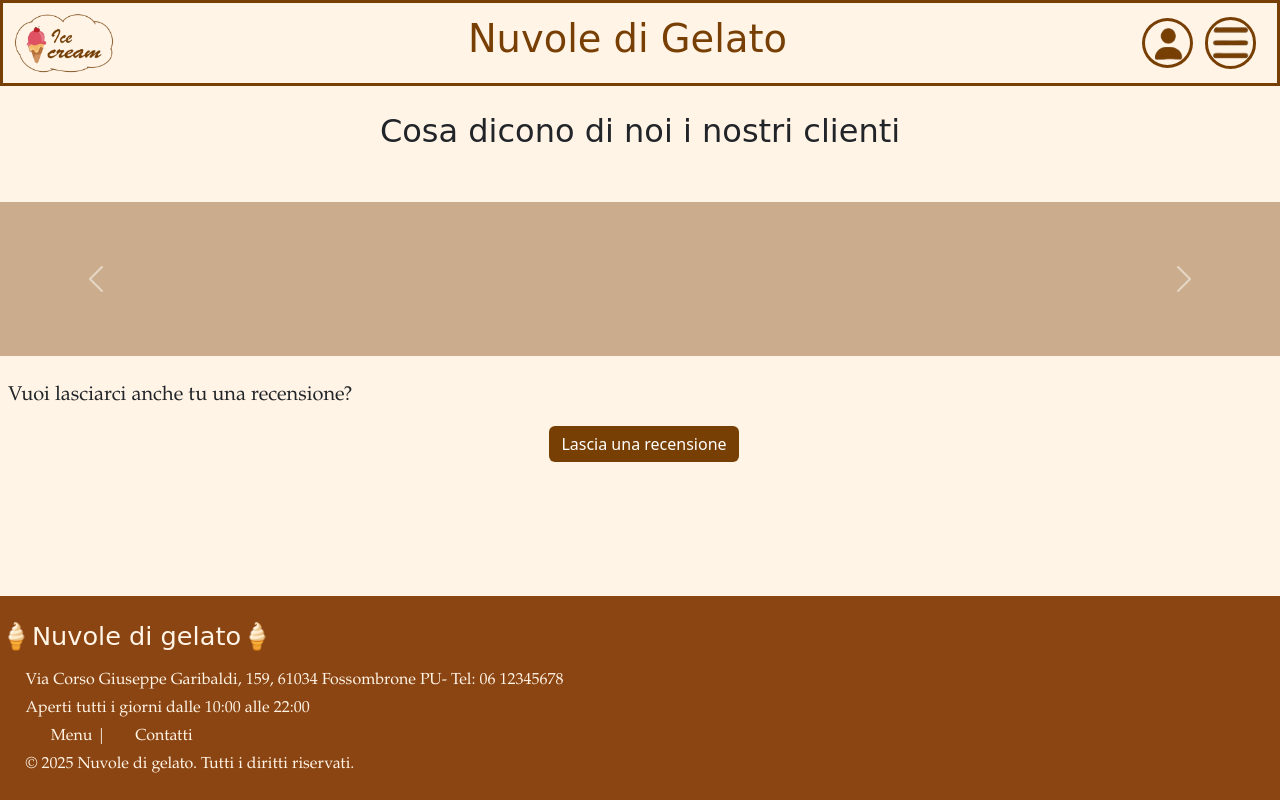
After one commit to BennyBarone/WebProgetto, a PHP site: page /recensioni.php in a window 1280 px wide. The commit adds this page. Run offline with PHP 8.4, Linux system fonts and the light colour scheme; the visitor is signed in with stand-in values (Sample User, id 1); data that the repository does not hold is empty.

Commit message:
pagina recensioni

```diff
--- a/progetto/css/style.css
+++ b/progetto/css/style.css
@@ -388,6 +388,13 @@ article h3{
     border: 1px solid #8B4513;
 }
 
+.carousel-inner{
+    background-color: #cbad8d;
+    margin-top: 10%;
+}
+
+
+
  @media screen and (min-width: 1024px) {
      header img {
          width: 4vw;
@@ -515,6 +522,11 @@ article h3{
         text-align: center;
     }
 
+    .carousel-inner{
+        margin-top:4%;
+        padding: 6% 0 !important;
+    }
+
 
 
 
--- a/progetto/db/database.php
+++ b/progetto/db/database.php
@@ -16,6 +16,15 @@ class DatabaseHelper{
         $result=$stmt->get_result();
 
         return $result->fetch_all(MYSQLI_ASSOC);
+    }
+
+    public function getTutteRecensioni(){
+        $query="SELECT Voto, Suggerimenti FROM recensioni ORDER BY RAND()";
+        $stmt=$this->db->prepare($query);
+        $stmt->execute();
+        $result=$stmt->get_result();
+
+        return $result -> fetch_all(MYSQLI_ASSOC);
     }
 
     public function getBestGusti(){
--- a/progetto/mioprofilo.php
+++ b/progetto/mioprofilo.php
@@ -3,7 +3,7 @@ require_once 'bootstrap.php';
 
 $templateParams["titolo"] = "Nuvole di gelato - Prfilo";
 $templateParams["nome"]="vedi_mioprofilo.php";
-$templateParams["recensioni"]=$dbh->getRecensioni();
+
 
 require 'template/base.php';
 ?>
--- /dev/null
+++ b/progetto/recensioni.php
@@ -0,0 +1,9 @@
+<?php
+require_once 'bootstrap.php';
+
+$templateParams["titolo"] = "Nuvole di gelato - Recensioni";
+$templateParams["nome"]="vedi_recensioni.php";
+$templateParams["tutte_recensioni"]=$dbh->getTutteRecensioni();
+
+require 'template/base.php';
+?>
--- a/progetto/template/base.php
+++ b/progetto/template/base.php
@@ -13,7 +13,7 @@ if (session_status() == PHP_SESSION_NONE) {
     <!-- Bootstrap CSS -->
     <link href="https://cdn.jsdelivr.net/npm/bootstrap@5.3.3/dist/css/bootstrap.min.css" rel="stylesheet"
         integrity="sha384-QWTKZyjpPEjISv5WaRU9OFeRpok6YctnYmDr5pNlyT2bRjXh0JMhjY6hW+ALEwIH" crossorigin="anonymous">
-    <link rel="stylesheet" type="text/css" href="./css/style.css?v=132">
+    <link rel="stylesheet" type="text/css" href="./css/style.css?v=133">
     <script src="https://cdn.jsdelivr.net/npm/bootstrap@5.3.3/dist/js/bootstrap.bundle.min.js"></script>
 </head>
 <body>
@@ -52,7 +52,7 @@ if (session_status() == PHP_SESSION_NONE) {
                 <li><a href="tessera.php">Cartà fedeltà</a></li>
                 <li><a href="prodotti.php">I nostri prodotti</a></li>
                 <li><a href="contatti.php">Contatti</a></li>
-                <li><a href="#">Cosa dicono di noi</a></li>
+                <li><a href="recensioni.php">Cosa dicono di noi</a></li>
             </ul>
             <button id="acquista" type="button" class="btn btn-primary btn-lg">Acquista</button>
             </div>
--- a/progetto/template/home.php
+++ b/progetto/template/home.php
@@ -33,7 +33,7 @@
                     <span class="d-block">Registrati al nostro sito e scopri la dolcezza di premi esclusivi!</span>
                     <span class="d-block">Ogni acquisto accumula punti che ti avvicinano a vantaggi unici e irresistibili. Perché ogni momento con il nostro gelato merita di essere speciale, con un pizzico di gratitudine in più.</span>
                 </p>
-                <button id="scopri" type="button" class="btn btn-primary">Scopri di più</button>
+                <a href="tessera.php" class="btn btn-primary" id="scopri"> Scopri di più</a>
                 </div>
             </div>
             </section>
@@ -52,7 +52,7 @@
                     <?php endforeach; ?>
                 </ul>
                 <div class="text-center">
-                    <button id="scopri" type="button" class="btn btn-primary">Scopri di più</button>
+                    <a href="recensioni.php" class="btn btn-primary" id="scopri"> Scopri di più</a>
                 </div>
             </section>
         </div>
--- /dev/null
+++ b/progetto/template/vedi_recensioni.php
@@ -0,0 +1,30 @@
+
+
+<section>
+    <h2 class="mt-3 text-center">Cosa dicono di noi i nostri clienti </h2>
+        <div id="demo" class="carousel slide" data-bs-ride="carousel">
+            <div class="carousel-inner py-5 text-center">
+            <?php foreach($templateParams["tutte_recensioni"] as $index => $recensione): ?>
+            <div class="carousel-item <?php echo $index == 0 ? 'active' : ''; ?>">  <!-- Solo la prima slide ha la classe active, così il carosello inizia da lì -->
+                <p class="fs-3"><?php echo $recensione["Suggerimenti"]; ?></p>
+                <p class="fs-3">Voto: <?php echo $recensione["Voto"]; ?></p>
+            </div>
+            <?php endforeach; ?>
+            </div>
+        <button class="carousel-control-prev" type="button" data-bs-target="#demo" data-bs-slide="prev">
+            <span class="carousel-control-prev-icon"></span>
+        </button>
+        <button class="carousel-control-next" type="button" data-bs-target="#demo" data-bs-slide="next">
+            <span class="carousel-control-next-icon"></span>
+         </button>
+        </div>
+</section>
+
+<article class="mt-4 ms-2">
+    <p class="fs-5">Vuoi lasciarci anche tu una recensione?<p>
+    <div class="text-center">
+      <a href="mioprofilo.php" class="btn btn-primary" id="scopri">Lascia una recensione</a>
+    </div>
+
+
+</article>
```
